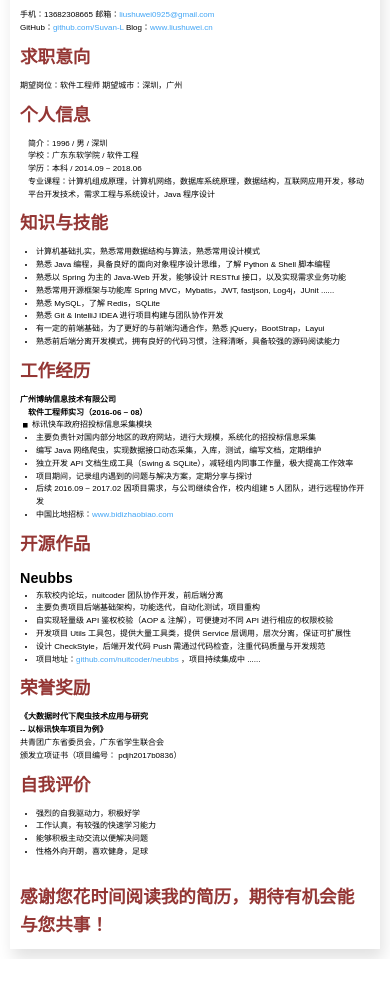
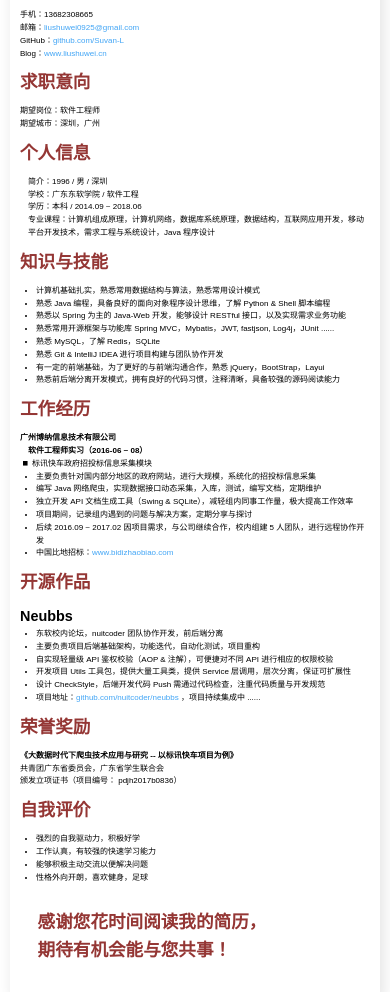
Before and after one commit to Suvan-L/resume, a plain HTML site: page index.html in a window 390 px wide. Shown: the part 58-1050 px from the top of the page. Before the commit the page ends 1007 px from the top, so only its background shows below. Drawn offline with Linux system fonts and the light colour scheme.

Commit message:
Optimize mobile css style

```diff
--- a/css/resume_mobile.css
+++ b/css/resume_mobile.css
@@ -72,7 +72,9 @@ ul {
 .header .header-list {
   margin-top: 0.8em;
 }
-
+.header .header-list span {
+  display: block;
+}
 
 /*
  * ***********************************************
@@ -81,6 +83,9 @@ ul {
  */
 .job-intention {
   margin-top: 1em;
+}
+.job-intention .detail-list span {
+  display: block;
 }
 
 /*
@@ -194,6 +199,9 @@ ul {
  * ***********************************************
  */
 .bottom-text span {
-  position: relative;
-  margin: auto;
+  margin: 1em;
 }
+.bottom-text .subtitle > span {
+  margin: 0;
+  display: block;
+}
--- a/css/resume_pc.css
+++ b/css/resume_pc.css
@@ -116,7 +116,7 @@ a {
   width: 800px;
   min-height: 500px;
   background: #FFF;
-  margin: 80px auto;
+  margin: 70px auto;
 
   box-shadow: 1px 1px 5px #e2e2e2;
 }
@@ -333,6 +333,9 @@ a {
 .honor-eva .honor-reward .detail-list {
   right: 0;
 }
+.honor-eva .honor-reward .detail-list > b {
+  display: inline-block;
+}
 .honor-eva .honor-reward .detail-list img{
     position: relative;
     left: 27px;
--- a/index.html
+++ b/index.html
@@ -141,7 +141,7 @@
             <span class="icon"></span>
             <span class="subtitle">荣誉奖励</span>
             <span class="long-line short-line"></span>
-            <div class="detail-list"><b>《大数据时代下爬虫技术应用与研究</br> -- 以标讯快车项目为例》</b></br>共青团广东省委员会，广东省学生联合会<br>颁发立项证书（项目编号： pdjh2017b0836）</div>
+            <div class="detail-list"><b>《大数据时代下爬虫技术应用与研究</b><b> -- 以标讯快车项目为例》</b></br>共青团广东省委员会，广东省学生联合会<br>颁发立项证书（项目编号： pdjh2017b0836）</div>
         </div>
         <div class="self-evaluation">
             <span class="icon"></span>
@@ -160,7 +160,7 @@
 
     <div class="bottom-text">
 		<span class="subtitle">
-     		感谢您花时间阅读我的简历，期待有机会能与您共事！
+     		<span>感谢您花时间阅读我的简历，</span>期待有机会能与您共事！
      	</span>
     </div>
 </div>
```
